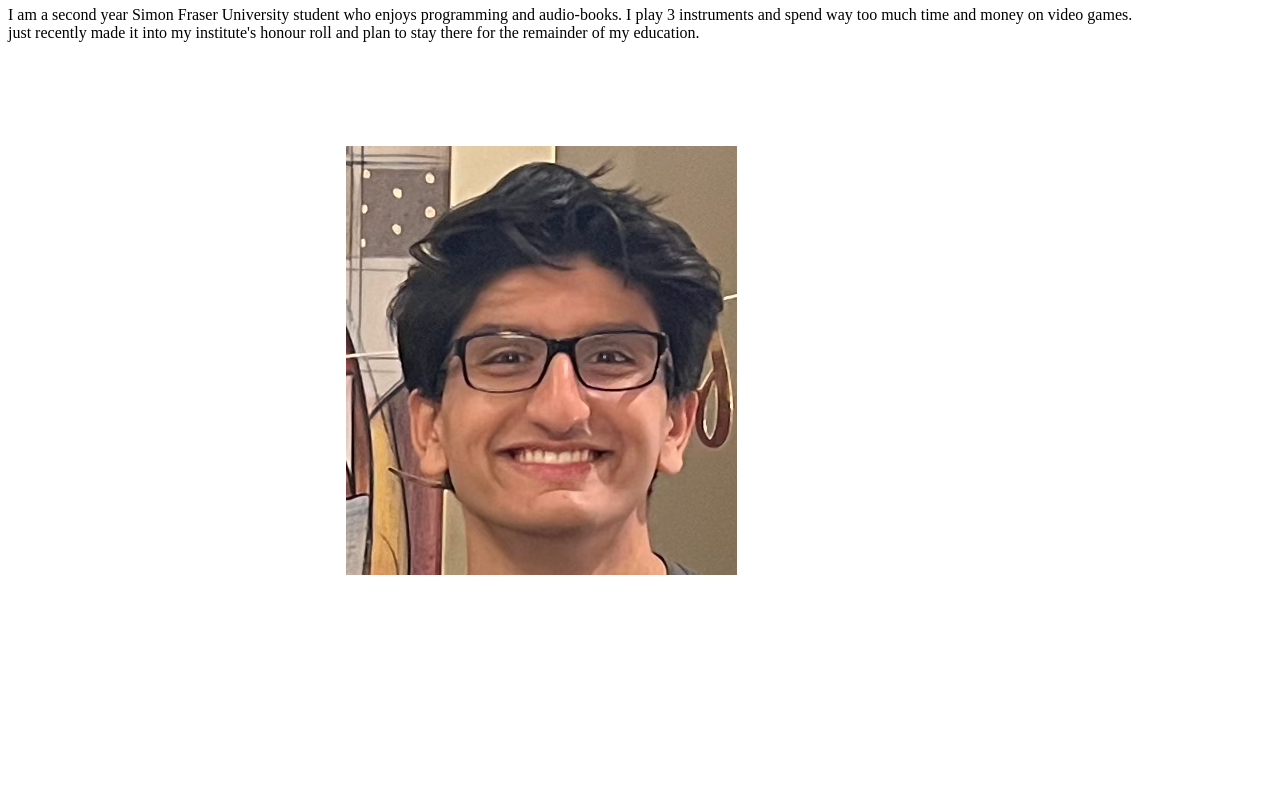
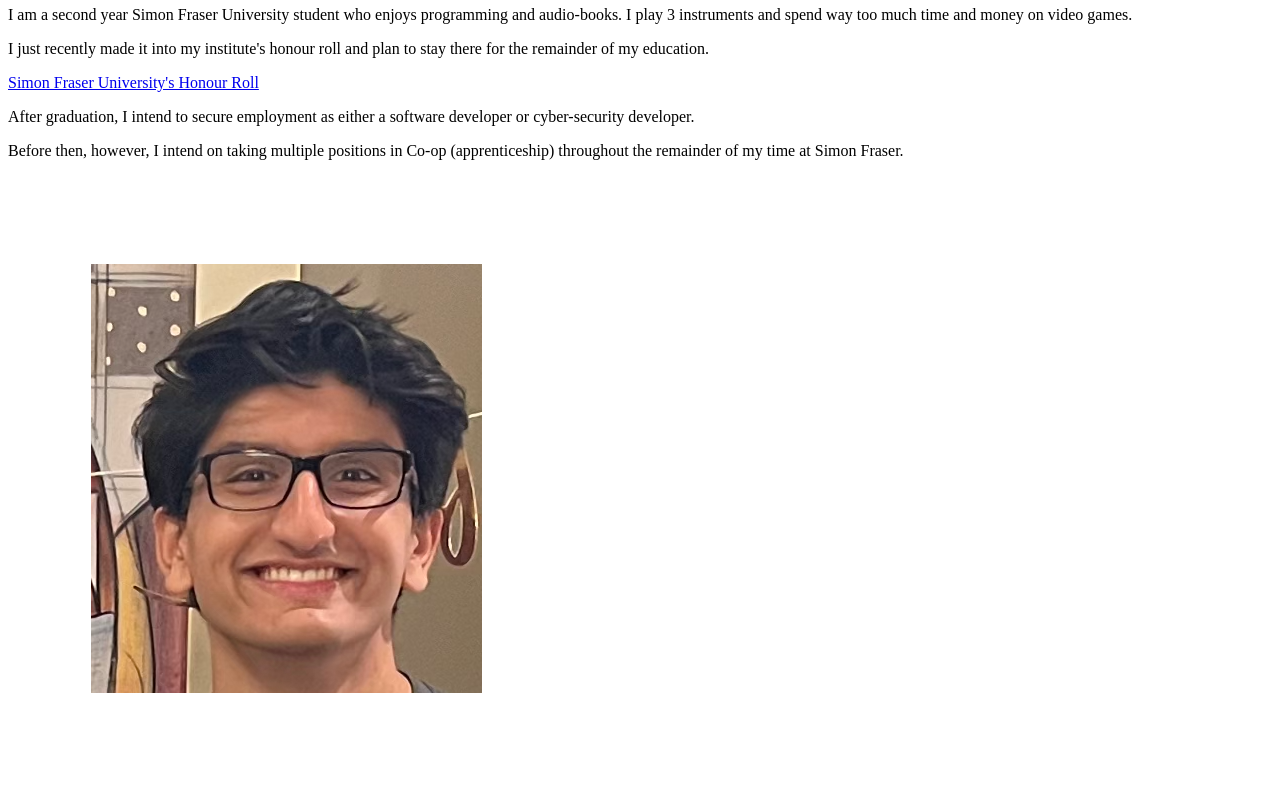
Before and after one commit to Carbonate1/Brandon-Chattha.github.io, a plain HTML site: page index.html in a window 1280 px wide. Shown: the part 60-850 px from the top of the page. Drawn offline with Linux system fonts and the light colour scheme.

Commit message:
Added more to bio

```diff
--- a/index.html
+++ b/index.html
@@ -7,8 +7,11 @@
 </head>
 <body>
     <h1>Who is Brandon Chattha?</h1>
-    <p>I am a second year Simon Fraser University student who enjoys programming and audio-books. I play 3 instruments and spend way too much time and money on video games. <br> just recently made it into my institute's honour roll and plan to stay there for the remainder of my education.</p>
+    <p>I am a second year Simon Fraser University student who enjoys programming and audio-books. I play 3 instruments and spend way too much time and money on video games.</p>
+    <p>I just recently made it into my institute's honour roll and plan to stay there for the remainder of my education.</p>
     <a href="https://www.sfu.ca/students/honour-rolls/deans-honour-roll.html">Simon Fraser University's Honour Roll</a>
+    </p>After graduation, I intend to secure employment as either a software developer or cyber-security developer.</p>
+    </p>Before then, however, I intend on taking multiple positions in Co-op (apprenticeship) throughout the remainder of my time at Simon Fraser.</p>
     <img src="Images/Professional Picture.png" alt="Picture of me on October 31st, 2023">
 </body>
 
```
